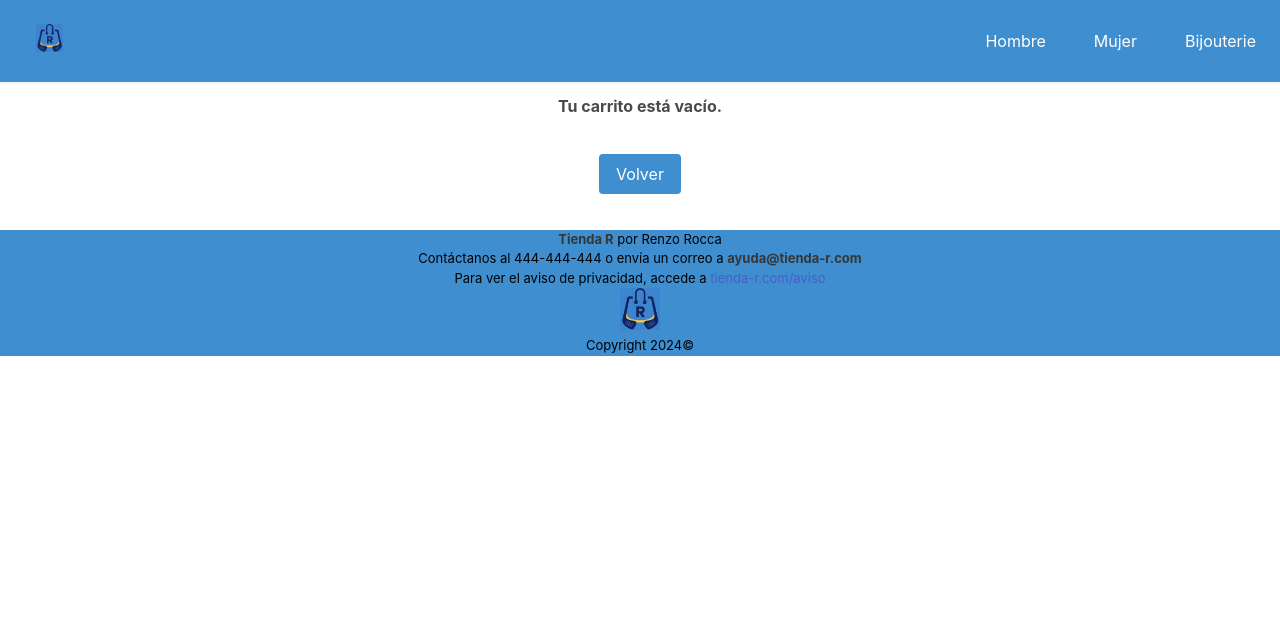
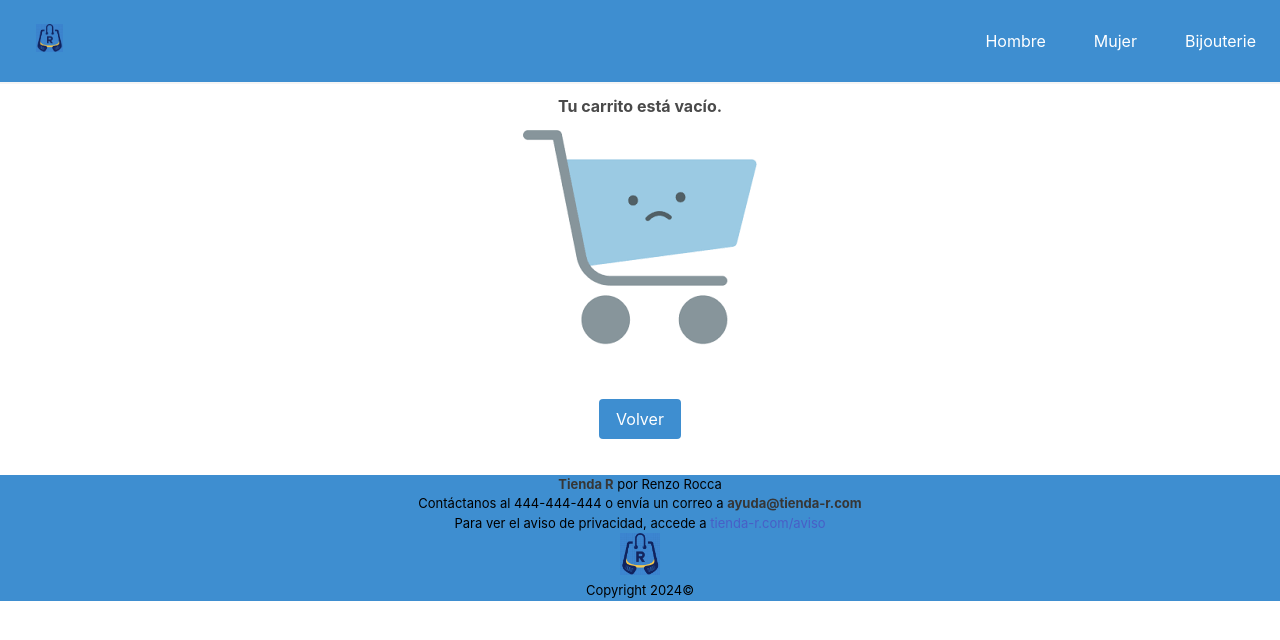
Before and after one commit to rrocca86/tienda-R, a React (Vite) app: page /cart in a window 1280 px wide. Shown: the top 640 px of the page. Built offline with nearby package versions, Linux system fonts and the light colour scheme.

Commit message:
Se agrega imagen carrito vacío

```diff
--- a/src/components/Cart/Cart.jsx
+++ b/src/components/Cart/Cart.jsx
@@ -2,6 +2,7 @@ import React, { useContext } from "react";
 import { CartContext } from "../../context/CartContext";
 import { Link } from "react-router-dom";
 import CartItem from "../CartItem/CartItem";
+import EmptyCart from "../../assets/empty_cart.png";
 
 const Cart = () => {
   const { cart, clearCart, total } = useContext(CartContext);
@@ -11,6 +12,13 @@ const Cart = () => {
       {cart.length == 0 ? (
         <div className="mb-3 mt-3">
           <h1 className="mb-3">Tu carrito está vacío.</h1>
+
+          <div className="columns">
+            <div className="column is-full">
+              <img src={EmptyCart} alt="Empty cart" />
+            </div>
+          </div>
+
           <Link className="button is-info mb-5 mt-5" to={"/"}>
             Volver
           </Link>
```
Also changed, not shown: src/assets/empty_cart.png (added).
